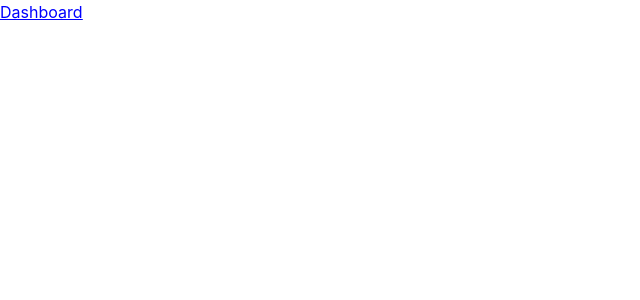
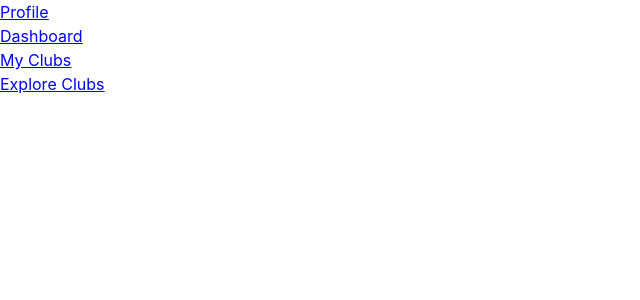
Before and after one commit to KoushaAm/Surge-Platform-SFUConnect, a React (Create React App) app in the folder frontend/: page /app in a window 1280 px wide. Shown: the top 300 px of the page, without its empty margins (0-640 px from the left). Built offline with nearby package versions, Linux system fonts and the light colour scheme.

Commit message:
Add: New links in navbar

```diff
--- a/frontend/src/components/layout/navbar/AppNavbar.js
+++ b/frontend/src/components/layout/navbar/AppNavbar.js
@@ -3,8 +3,20 @@ import { NavLink } from "react-router-dom";
 const Navbar = () => {
   const links = [
     {
+      text: "Profile",
+      path: "/app/dashboard",
+    },
+    {
       text: "Dashboard",
       path: "/app/dashboard",
+    },
+    {
+      text: "My Clubs",
+      path: "/app/myclubs",
+    },
+    {
+      text: "Explore Clubs",
+      path: "/app/exploreclubs",
     },
   ];
 
@@ -13,7 +25,10 @@ const Navbar = () => {
       <ul>
         {links.map((link) => {
           return (
-            <li key={link.text} style={{ color: "blue", textDecorationLine: "underline" }}>
+            <li
+              key={link.text}
+              style={{ color: "blue", textDecorationLine: "underline" }}
+            >
               <NavLink to={link.path}>{link.text}</NavLink>
             </li>
           );
--- a/frontend/src/components/layout/navbar/PageNavbar.js
+++ b/frontend/src/components/layout/navbar/PageNavbar.js
@@ -5,6 +5,10 @@ const PageNavbar = () => {
     {
       text: "Home",
       path: "/",
+    },
+    {
+      text: "About",
+      path: "/about",
     },
     {
       text: "Login",
@@ -21,7 +25,10 @@ const PageNavbar = () => {
       <ul>
         {links.map((link) => {
           return (
-            <li key={link.text} style={{ color: "blue", textDecorationLine: "underline" }}>
+            <li
+              key={link.text}
+              style={{ color: "blue", textDecorationLine: "underline" }}
+            >
               <NavLink to={link.path}>{link.text}</NavLink>
             </li>
           );
```
